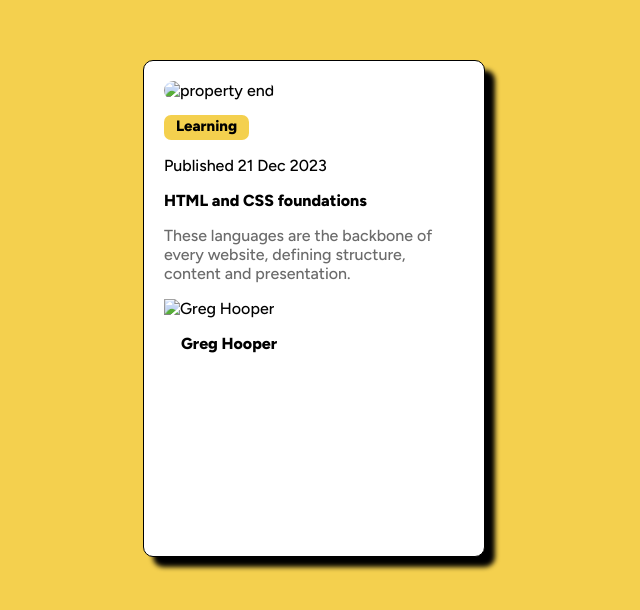
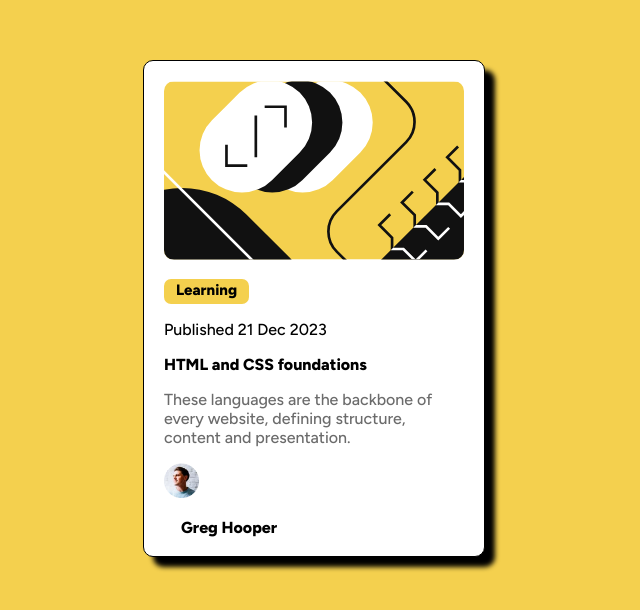
Before and after one commit to necropaulis/blog, a plain HTML site: page index.html in a window 1280 px wide. Shown: the part 148-758 px from the top of the page, without its empty margins (326-966 px from the left). Drawn offline with Linux system fonts and the light colour scheme; the site is published under a folder, as on GitHub Pages, so addresses that start at the root find nothing.

Commit message:
Update index.html

```diff
--- a/index.html
+++ b/index.html
@@ -12,7 +12,7 @@
 </head>
 <body>
   <div class="card">
-    <img class="top" src="/images/illustration-article.svg" alt="property end">
+    <img class="top" src="./images/illustration-article.svg" alt="property end">
     <div class="learning">
       <p class="learn">Learning</p>
     </div>
@@ -21,7 +21,7 @@
     <a><span>HTML and CSS foundations</span></a>
   </div>
     <p class="grey">These languages are the backbone of every website, defining structure, content and presentation.</p>
-    <img class="bottom" src="/images/image-avatar.webp" alt="Greg Hooper">
+    <img class="bottom" src="./images/image-avatar.webp" alt="Greg Hooper">
     <p class="greg">Greg Hooper</p>
   </div>
 </body>
```
